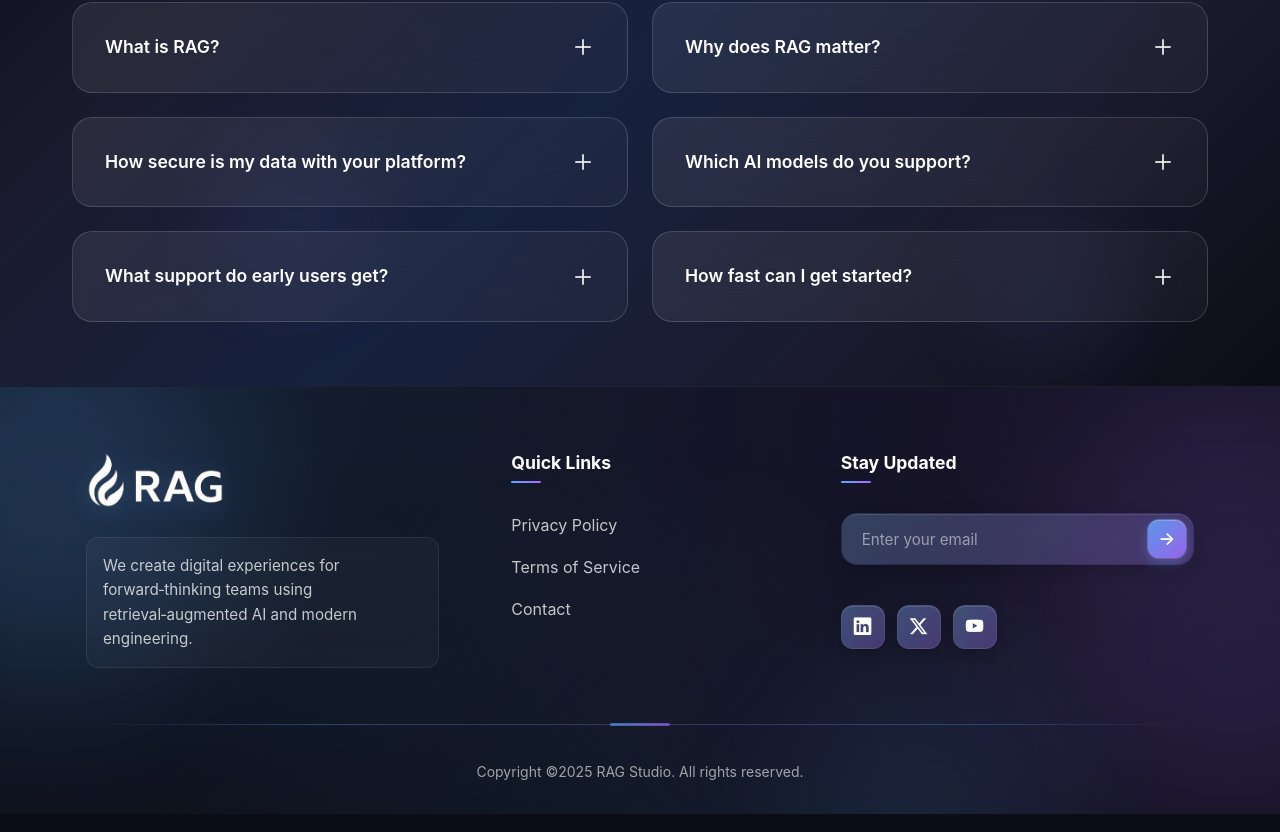
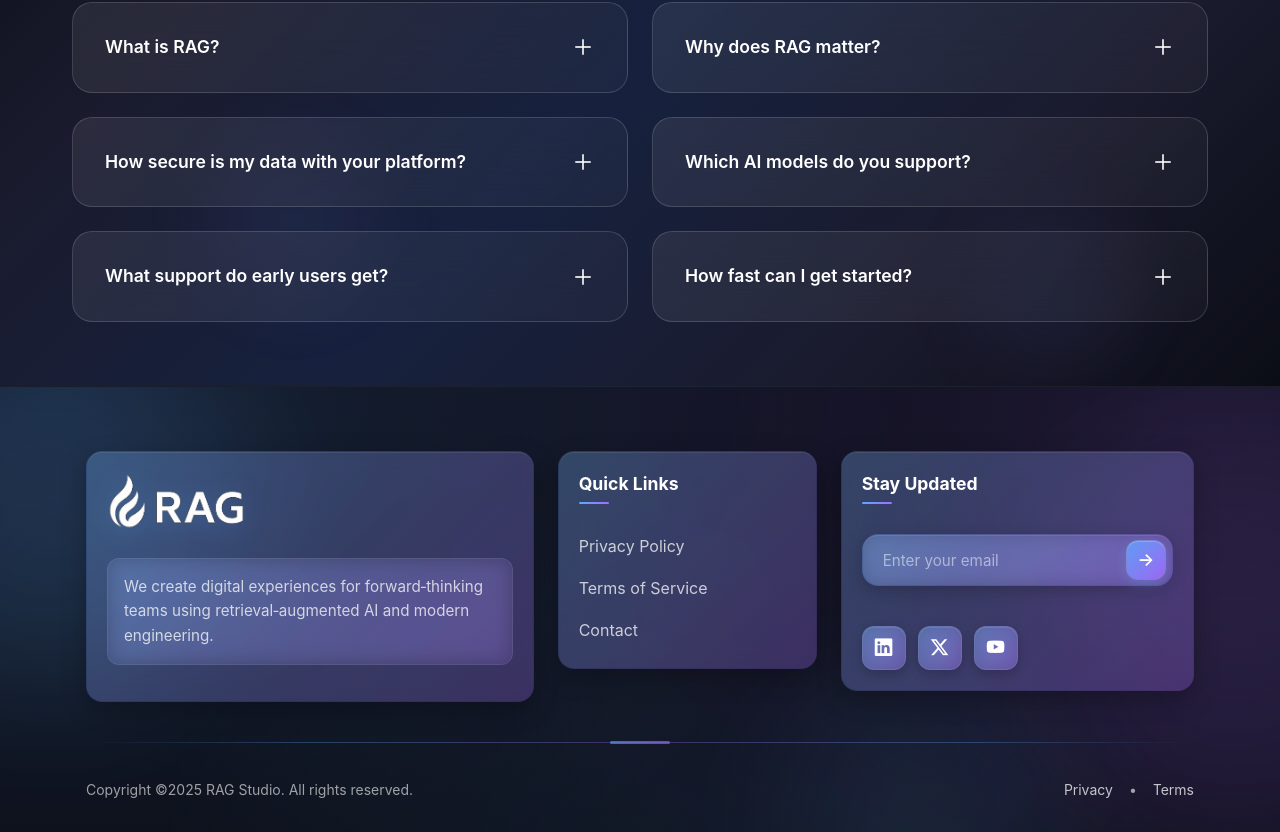
Before and after one commit to dhavalinventam/rag-website, a Next.js app: page / in a window 1280 px wide. Shown: the part 4186-5018 px from the top of the page. Built offline with nearby package versions, Linux system fonts and the light colour scheme.

Commit message:
feat(footer): modern glass/gradient redesign, improved layout, and responsive tweaks

```diff
--- a/src/components/layout/Footer/Footer.module.scss
+++ b/src/components/layout/Footer/Footer.module.scss
@@ -22,6 +22,19 @@
   padding: 64px 16px 32px;
   position: relative;
   z-index: 2;
+}
+
+.panel {
+  background:
+    linear-gradient(135deg, rgba(255,255,255,0.06), rgba(255,255,255,0.02)) padding-box,
+    linear-gradient(135deg, rgba(93, 168, 255, 0.25), rgba(166, 107, 255, 0.25)) border-box;
+  border: 1px solid transparent;
+  border-radius: 16px;
+  padding: 20px;
+  box-shadow:
+    0 8px 24px rgba(0, 0, 0, 0.25),
+    inset 0 1px 0 rgba(255, 255, 255, 0.08);
+  backdrop-filter: blur(10px);
 }
 
 .brandBlock {
@@ -279,7 +292,7 @@
   grid-column: 1 / -1;
   display: flex;
   align-items: center;
-  justify-content: center;
+  justify-content: space-between;
   gap: 12px;
   color: rgba(255, 255, 255, 0.6);
   font-size: 0.875rem;
@@ -297,6 +310,7 @@
   .bottomRow {
     flex-direction: column;
     align-items: center;
+    justify-content: center;
     gap: 8px;
   }
 
--- a/src/components/layout/Footer/index.tsx
+++ b/src/components/layout/Footer/index.tsx
@@ -6,15 +6,15 @@ import Logo from "../../../../image/main-logo.png";
 export default function Footer() {
   const year = new Date().getFullYear();
   return (
-    <footer className={styles.footer}>
+    <footer className={styles.footer} role="contentinfo">
       <span className={styles.orb} />
       <span className={styles.orb2} />
       <span className={styles.orb3} />
       <div className={`container ${styles.inner}`}>
         {/* Top footer */}
         <div className="row g-4">
-          <div className="col-12 col-md-4">
-            <div className={styles.brandBlock}>
+          <div className="col-12 col-lg-5">
+            <div className={`${styles.panel} ${styles.brandBlock}`}>
               <Image src={Logo} alt="RAG Studio logo" className={styles.brandLogo} />
               <p className={styles.description}>
                 We create digital experiences for forward‑thinking teams using retrieval‑augmented
@@ -23,9 +23,9 @@ export default function Footer() {
             </div>
           </div>
 
-          <div className="col-12 col-md-4">
-            <nav className={`${styles.navBlock} ps-md-5`} aria-label="Quick Links">
-              <h4 className={styles.sectionTitle}>Quick Links</h4>
+          <div className="col-12 col-sm-6 col-lg-3">
+            <nav className={`${styles.panel} ${styles.navBlock}`} aria-labelledby="footer-quick-links">
+              <h4 id="footer-quick-links" className={styles.sectionTitle}>Quick Links</h4>
               <ul className={styles.listReset}>
                 <li>
                   <Link className={styles.link} href="#privacy">
@@ -46,11 +46,10 @@ export default function Footer() {
             </nav>
           </div>
 
-          <div className="col-12 col-md-4">
-            {/* Newsletter + Socials */}
-            <div className={styles.newsletterBlock}>
+          <div className="col-12 col-sm-6 col-lg-4">
+            <div className={`${styles.panel} ${styles.newsletterBlock}`}>
               <h4 className={styles.sectionTitle}>Stay Updated</h4>
-              <form className={styles.subscribeForm}>
+              <form className={styles.subscribeForm} onSubmit={(e) => e.preventDefault()} aria-label="Subscribe to updates">
                 <input
                   className={styles.emailInput}
                   type="email"
@@ -58,7 +57,7 @@ export default function Footer() {
                   aria-label="Email address"
                   required
                 />
-                <button className={styles.submitBtn} aria-label="Subscribe" type="button">
+                <button className={styles.submitBtn} aria-label="Subscribe" type="submit">
                   →
                 </button>
               </form>
@@ -86,8 +85,13 @@ export default function Footer() {
             <div className={styles.divider} />
           </div>
           <div className="col-12 d-flex mt-2">
-            <div className={`${styles.bottomRow} justify-content-center text-center w-100`}>
-              <span>Copyright ©{year} RAG Studio. All rights reserved.</span>
+            <div className={`${styles.bottomRow} justify-content-between text-center w-100 flex-wrap`}>
+              <span className="mx-auto mx-md-0">Copyright ©{year} RAG Studio. All rights reserved.</span>
+              <div className="d-none d-md-flex align-items-center gap-3">
+                <Link className={styles.link} href="#privacy">Privacy</Link>
+                <span aria-hidden="true">•</span>
+                <Link className={styles.link} href="#terms">Terms</Link>
+              </div>
             </div>
           </div>
         </div>
```
